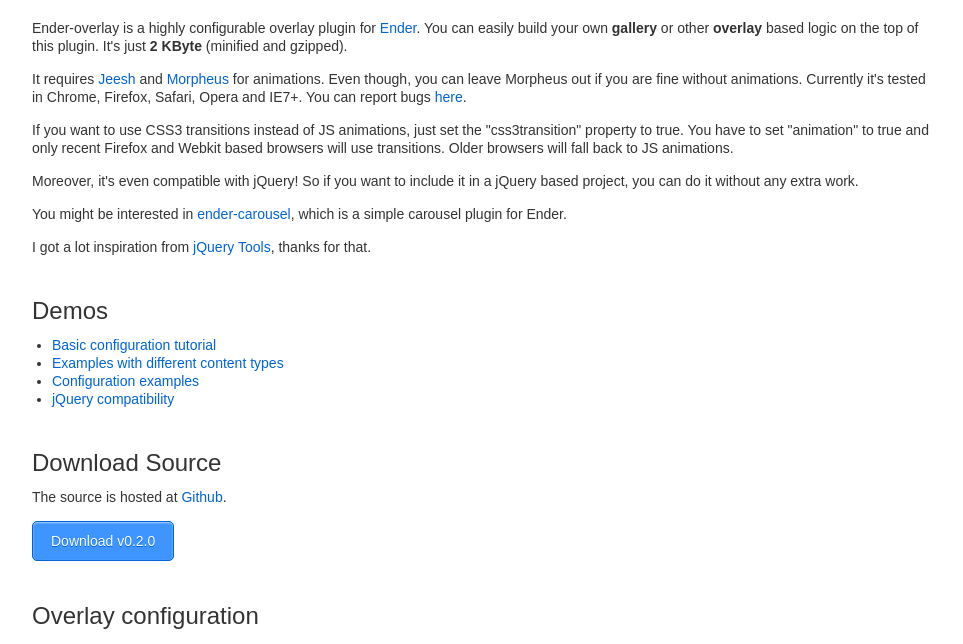
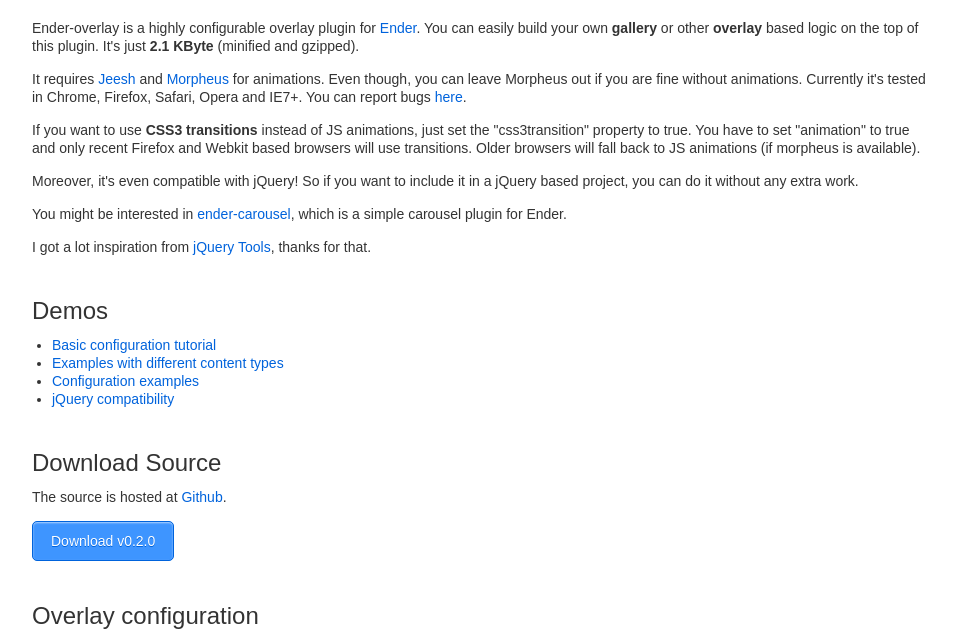
Before and after one commit to nemeseri/ender-overlay, a website: page index.html in a window 1280 px wide. Shown: the part 83-727 px from the top of the page, without its empty margins (158-1121 px from the left). Drawn offline with Linux system fonts and the light colour scheme.

Commit message:
documentation improvements

```diff
--- a/index.html
+++ b/index.html
@@ -14,7 +14,7 @@
 			<h1>ender-overlay</h1>
 			<p>
 				Ender-overlay is a highly configurable overlay plugin for <a href="http://ender.no.de/">Ender</a>. You can easily build your
-				own <strong>gallery</strong> or other <strong>overlay</strong> based logic on the top of this plugin. It's just <strong>2 KByte</strong> (minified and gzipped).
+				own <strong>gallery</strong> or other <strong>overlay</strong> based logic on the top of this plugin. It's just <strong>2.1 KByte</strong> (minified and gzipped).
 			</p>
 			<p>
 				It requires <a href="https://github.com/ender-js/jeesh">Jeesh</a> and <a href="https://github.com/ded/morpheus">Morpheus</a> for animations. Even though, you can leave Morpheus out if you are fine without animations.
@@ -22,7 +22,7 @@
 			</p>
 
 			<p>
-				If you want to use CSS3 transitions instead of JS animations, just set the "css3transition" property to true. You have to set "animation" to true and only recent Firefox and Webkit based browsers will use transitions. Older browsers will fall back to JS animations.
+				If you want to use <strong>CSS3 transitions</strong> instead of JS animations, just set the "css3transition" property to true. You have to set "animation" to true and only recent Firefox and Webkit based browsers will use transitions. Older browsers will fall back to JS animations (if morpheus is available).
 			</p>
 
 			<p>Moreover, it's even compatible with jQuery! So if you want to include it in a jQuery based project, you can do it without any extra work.</p>
```
